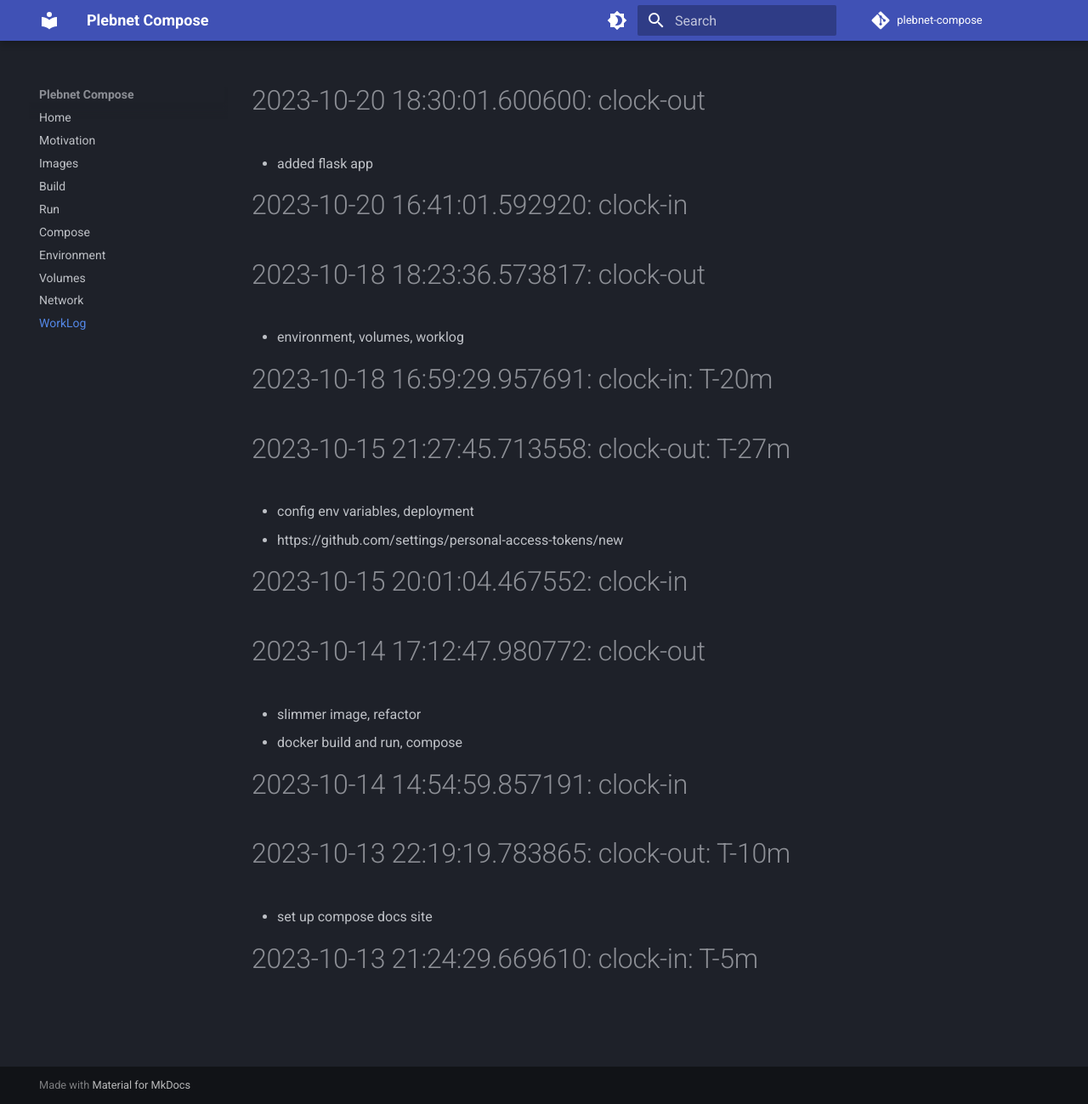
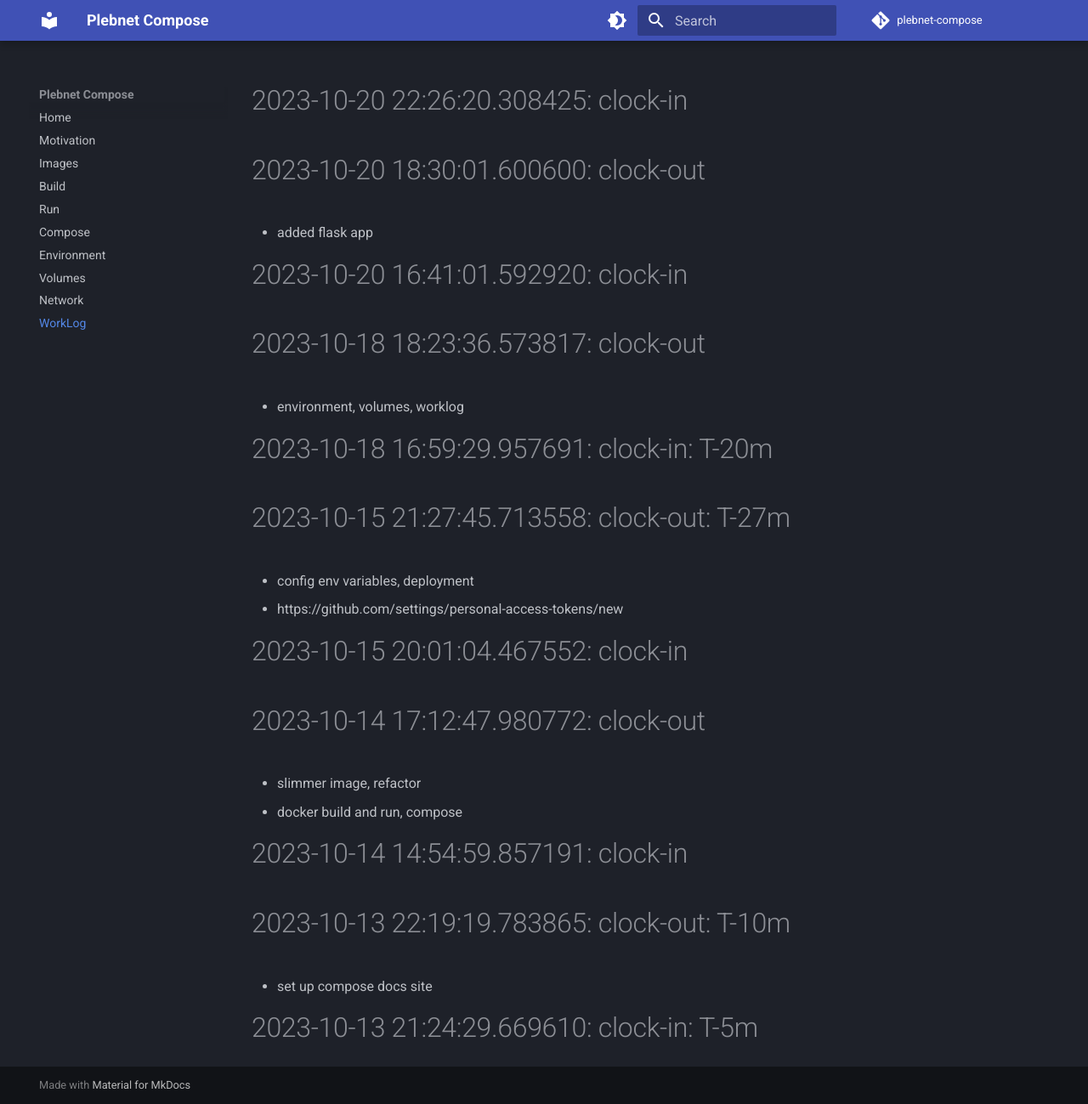
Before and after one commit to plebnet-dev/plebnet-compose, an MkDocs documentation site: the page built from docs/worklog.md, in a window 1280 px wide and 1299 px high. Shown: the whole window at 85% size. Built offline with MkDocs 1.6.1 and Material for MkDocs 9.7.7, drawn with Linux system fonts in a browser that asks for light colours; comment, search, counter and statistics services are not loaded.

Commit message:
clock-in

```diff
--- a/WorkLog.md
+++ b/WorkLog.md
@@ -1,3 +1,6 @@
+
+# 2023-10-20 22:26:20.308425: clock-in
+
 # 2023-10-20 18:30:01.600600: clock-out
 
 * added flask app
```
